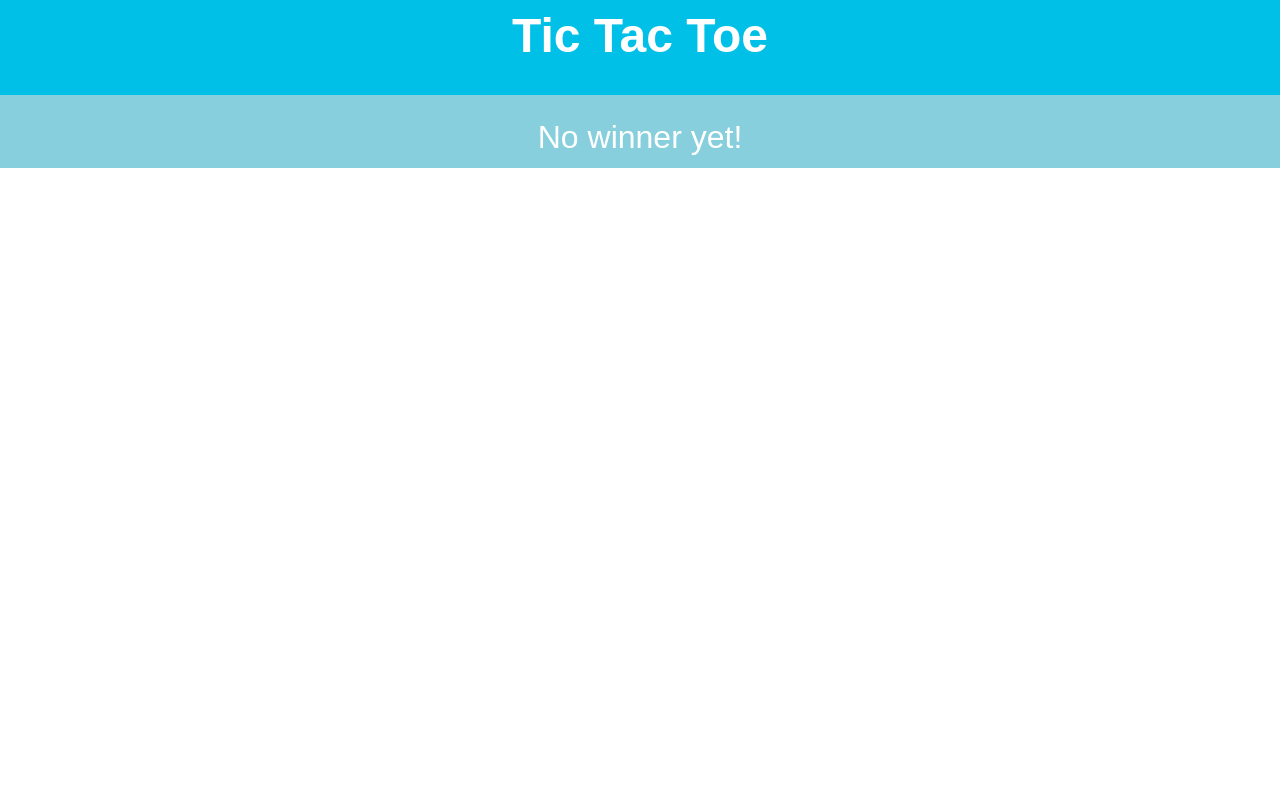
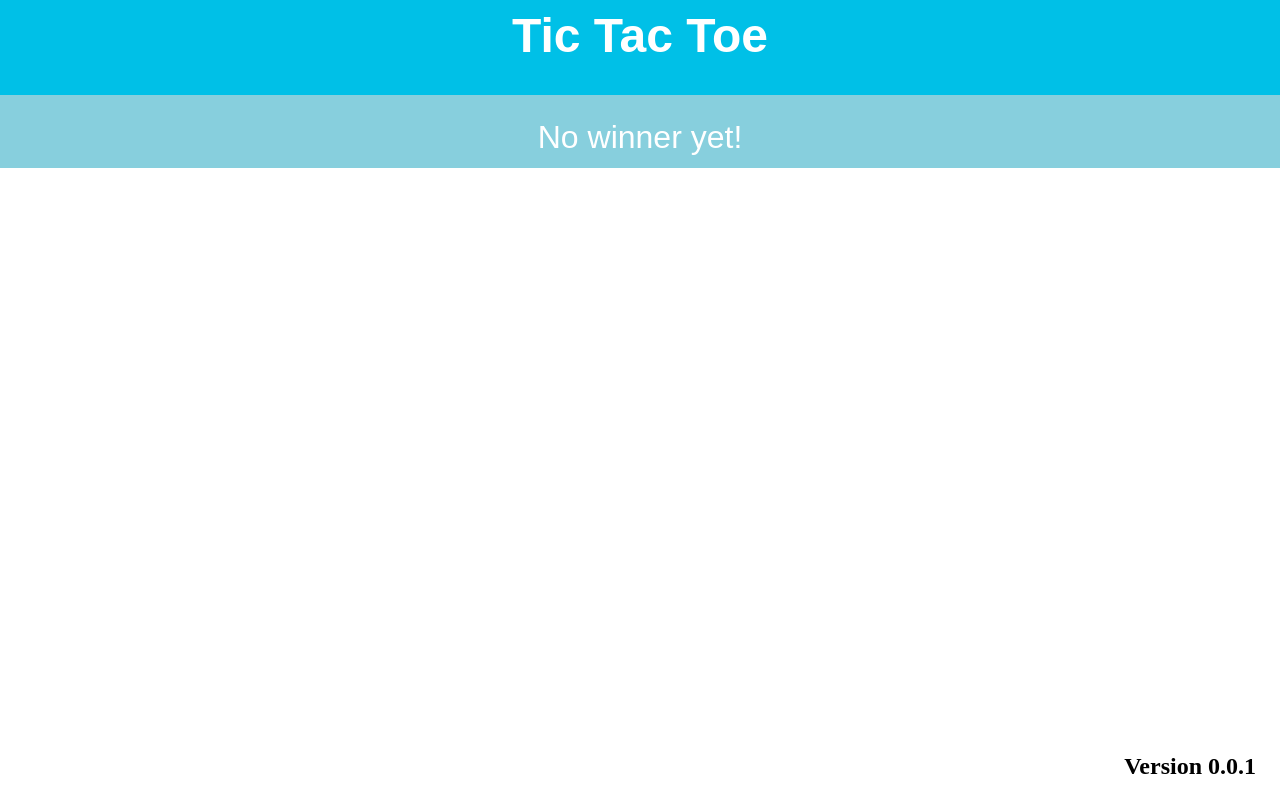
Before and after one commit to sparkbox/apprentice-tic-tac-toe, a website: page src/html/index.html in a window 1280 px wide. Drawn offline with Linux system fonts and the light colour scheme; files that its build step writes are made by us from their sources.

Commit message:
Feat: Add version to HTML page
feat: added html version placeholder
-We will be adding our version to the bottom right of the page. Here I am hard coding the version in, this will dynamically be represented eventually. We are surrounding this in a span, and currently inside an h2 tag

style: adding position to version
we are going to position the version in the bottom right of our page. I implemented it on the span for right now, I also added some padding on the right so it did not touch the corner of the browser too heavy

refactor: swap span / h2 position

style: target .app-version to position version markup

refactor: span encapsulation fixed

```diff
--- a/src/css/styles.css
+++ b/src/css/styles.css
@@ -26,3 +26,10 @@ body {
     text-align: center;
     font-weight: normal;
 }
+
+.app-version {
+    position:absolute;
+    bottom:0;
+    right:0;
+    padding-right: 1.5rem;
+}
--- a/src/html/index.html
+++ b/src/html/index.html
@@ -10,5 +10,6 @@
 <body>
   <h1 class="header">Tic Tac Toe</h1>
   <h2 class="subheader">No winner yet!</h2>
+  <h2 class="app-version">Version <span class="app-version_version">0.0.1</span></h2>
 </body>
 </html>
```
